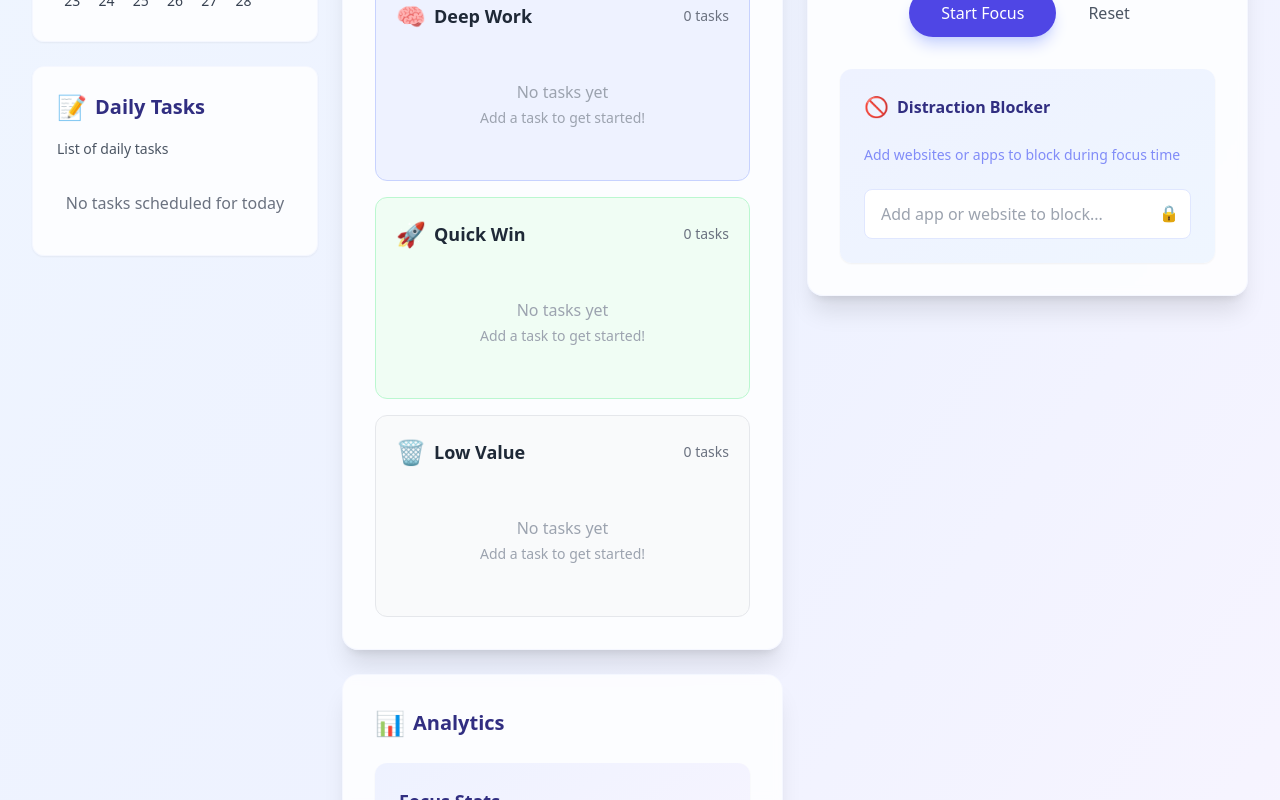
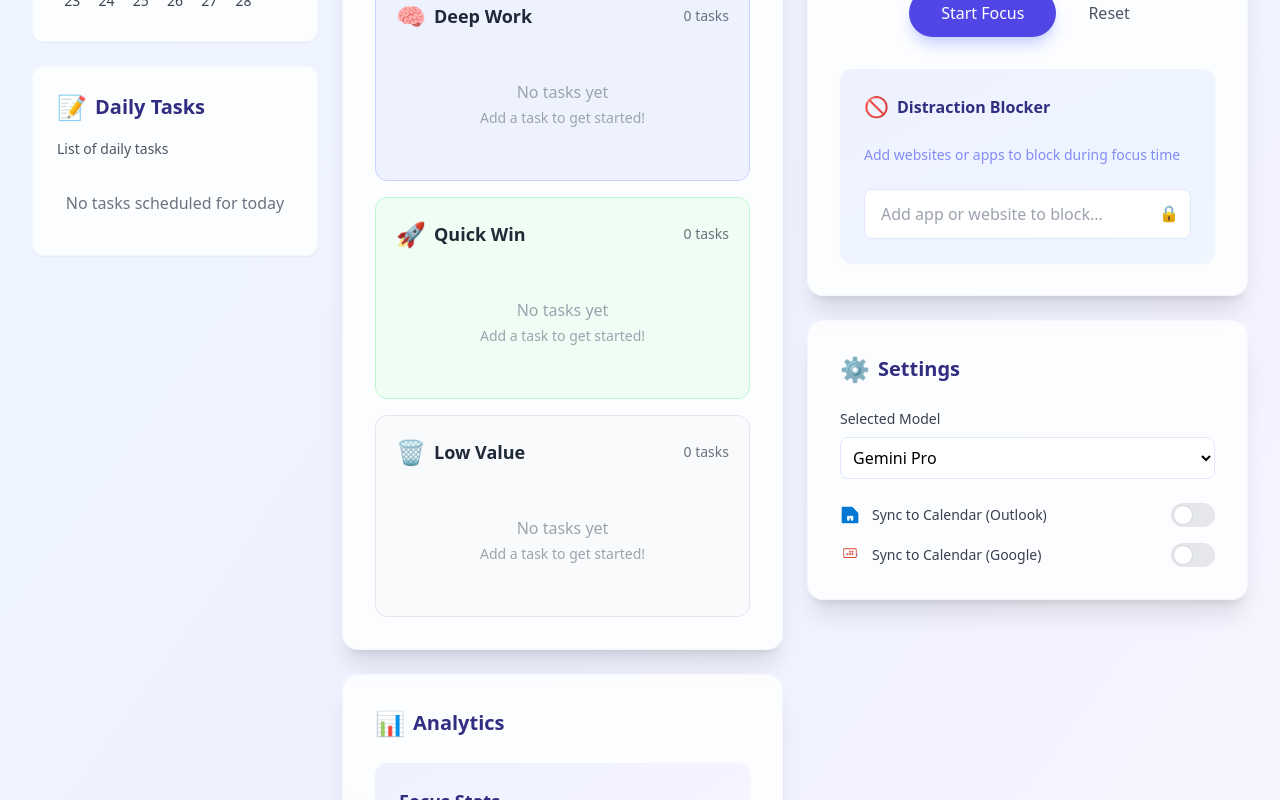
Before and after one commit to Legesus/FlowFocus, a Next.js app: page / in a window 1280 px wide. Shown: the part 460-1260 px from the top of the page. Built offline with nearby package versions, Linux system fonts and the light colour scheme.

Commit message:
added settings box

```diff
--- /dev/null
+++ b/components/Settings.tsx
@@ -0,0 +1,68 @@
+import React from 'react';
+import { useSettings } from '../contexts/SettingsContext';
+
+const Settings = () => {
+  const {
+    selectedModel,
+    setSelectedModel,
+    syncOutlook,
+    setSyncOutlook,
+    syncGoogle,
+    setSyncGoogle
+  } = useSettings();
+
+  return (
+    <div className="space-y-6">
+      {/* Model Selection */}
+      <div className="space-y-2">
+        <label className="block text-sm font-medium text-gray-700">Selected Model</label>
+        <select
+          value={selectedModel}
+          onChange={(e) => setSelectedModel(e.target.value)}
+          className="w-full p-2 rounded-lg border border-indigo-100 focus:outline-none focus:ring-2 focus:ring-indigo-400 focus:border-transparent bg-white"
+        >
+          <option value="gemini-1.0-pro-latest">Gemini Pro</option>
+          <option value="gemini-1.0-pro">Gemini Pro Legacy</option>
+          <option value="gemini-pro-vision">Gemini Pro Vision</option>
+        </select>
+      </div>
+
+      {/* Calendar Sync Options */}
+      <div className="space-y-4">
+        <div className="flex items-center justify-between">
+          <div className="flex items-center gap-3">
+            <img src="/outlook-icon.svg" alt="Outlook" className="w-5 h-5" />
+            <span className="text-sm font-medium text-gray-700">Sync to Calendar (Outlook)</span>
+          </div>
+          <label className="relative inline-flex items-center cursor-pointer">
+            <input
+              type="checkbox"
+              checked={syncOutlook}
+              onChange={(e) => setSyncOutlook(e.target.checked)}
+              className="sr-only peer"
+            />
+            <div className="w-11 h-6 bg-gray-200 peer-focus:outline-none peer-focus:ring-4 peer-focus:ring-indigo-200 rounded-full peer peer-checked:after:translate-x-full rtl:peer-checked:after:-translate-x-full peer-checked:after:border-white after:content-[''] after:absolute after:top-[2px] after:start-[2px] after:bg-white after:border-gray-300 after:border after:rounded-full after:h-5 after:w-5 after:transition-all peer-checked:bg-indigo-600"></div>
+          </label>
+        </div>
+
+        <div className="flex items-center justify-between">
+          <div className="flex items-center gap-3">
+            <img src="/google-icon.svg" alt="Google" className="w-5 h-5" />
+            <span className="text-sm font-medium text-gray-700">Sync to Calendar (Google)</span>
+          </div>
+          <label className="relative inline-flex items-center cursor-pointer">
+            <input
+              type="checkbox"
+              checked={syncGoogle}
+              onChange={(e) => setSyncGoogle(e.target.checked)}
+              className="sr-only peer"
+            />
+            <div className="w-11 h-6 bg-gray-200 peer-focus:outline-none peer-focus:ring-4 peer-focus:ring-indigo-200 rounded-full peer peer-checked:after:translate-x-full rtl:peer-checked:after:-translate-x-full peer-checked:after:border-white after:content-[''] after:absolute after:top-[2px] after:start-[2px] after:bg-white after:border-gray-300 after:border after:rounded-full after:h-5 after:w-5 after:transition-all peer-checked:bg-indigo-600"></div>
+          </label>
+        </div>
+      </div>
+    </div>
+  );
+};
+
+export default Settings;
--- a/components/TaskPrioritization.tsx
+++ b/components/TaskPrioritization.tsx
@@ -1,5 +1,6 @@
 import { useState } from 'react';
 import { GoogleGenerativeAI } from '@google/generative-ai';
+import { useSettings } from '../contexts/SettingsContext';
 
 export interface Task {
   id: string;
@@ -9,6 +10,7 @@ export interface Task {
 }
 
 const TaskPrioritization = () => {
+  const { selectedModel } = useSettings();
   const [tasks, setTasks] = useState<Task[]>([]);
   const [newTask, setNewTask] = useState('');
   const [isSubmitting, setIsSubmitting] = useState(false);
@@ -17,7 +19,7 @@ const TaskPrioritization = () => {
     try {
       console.log('🤖 Initializing Gemini API...');
       const genAI = new GoogleGenerativeAI(process.env.NEXT_PUBLIC_GEMINI_API_KEY || '');
-      const model = genAI.getGenerativeModel({ model: "gemini-2.0-flash" });
+      const model = genAI.getGenerativeModel({ model: selectedModel });
 
       console.log('🔄 Analyzing task with Gemini AI...');
       const prompt = `As an AI task prioritization expert, analyze this task and categorize it. Consider the following criteria:
--- /dev/null
+++ b/contexts/SettingsContext.tsx
@@ -0,0 +1,39 @@
+import React, { createContext, useContext, useState } from 'react';
+
+interface SettingsContextType {
+  selectedModel: string;
+  setSelectedModel: (model: string) => void;
+  syncOutlook: boolean;
+  setSyncOutlook: (sync: boolean) => void;
+  syncGoogle: boolean;
+  setSyncGoogle: (sync: boolean) => void;
+}
+
+export const SettingsContext = createContext<SettingsContextType | undefined>(undefined);
+
+export const SettingsProvider: React.FC<{ children: React.ReactNode }> = ({ children }) => {
+  const [selectedModel, setSelectedModel] = useState('gemini-1.0-pro-latest');
+  const [syncOutlook, setSyncOutlook] = useState(false);
+  const [syncGoogle, setSyncGoogle] = useState(false);
+
+  return (
+    <SettingsContext.Provider value={{
+      selectedModel,
+      setSelectedModel,
+      syncOutlook,
+      setSyncOutlook,
+      syncGoogle,
+      setSyncGoogle,
+    }}>
+      {children}
+    </SettingsContext.Provider>
+  );
+};
+
+export const useSettings = () => {
+  const context = useContext(SettingsContext);
+  if (context === undefined) {
+    throw new Error('useSettings must be used within a SettingsProvider');
+  }
+  return context;
+};
--- a/pages/_app.tsx
+++ b/pages/_app.tsx
@@ -1,8 +1,13 @@
 import '../styles/globals.css';
 import type { AppProps } from 'next/app';
+import { SettingsProvider } from '../contexts/SettingsContext';
 
 function MyApp({ Component, pageProps }: AppProps) {
-  return <Component {...pageProps} />;
+  return (
+    <SettingsProvider>
+      <Component {...pageProps} />
+    </SettingsProvider>
+  );
 }
 
 export default MyApp;
--- a/pages/index.tsx
+++ b/pages/index.tsx
@@ -4,6 +4,7 @@ import TaskPrioritization from '../components/TaskPrioritization';
 import FocusMode from '../components/FocusMode';
 import Analytics from '../components/Analytics';
 import Calendar from '../components/Calendar';
+import Settings from '../components/Settings';
 
 const Home: NextPage = () => {
   const [tasks, setTasks] = useState([]);
@@ -41,12 +42,19 @@ const Home: NextPage = () => {
             </div>
 
             {/* Right Column */}
-            <div>
+            <div className="space-y-6">
               <section className="bg-white/80 backdrop-blur-sm p-8 rounded-2xl shadow-xl transition-all hover:shadow-2xl border border-indigo-50/50">
                 <h2 className="text-xl font-semibold mb-6 text-indigo-900 flex items-center gap-2">
                   <span className="text-2xl">⏱️</span> Focus Mode
                 </h2>
                 <FocusMode />
+              </section>
+
+              <section className="bg-white/80 backdrop-blur-sm p-8 rounded-2xl shadow-xl transition-all hover:shadow-2xl border border-indigo-50/50">
+                <h2 className="text-xl font-semibold mb-6 text-indigo-900 flex items-center gap-2">
+                  <span className="text-2xl">⚙️</span> Settings
+                </h2>
+                <Settings />
               </section>
             </div>
           </div>
```
Also changed, not shown: public/google-icon.svg (added), public/outlook-icon.svg (added).
